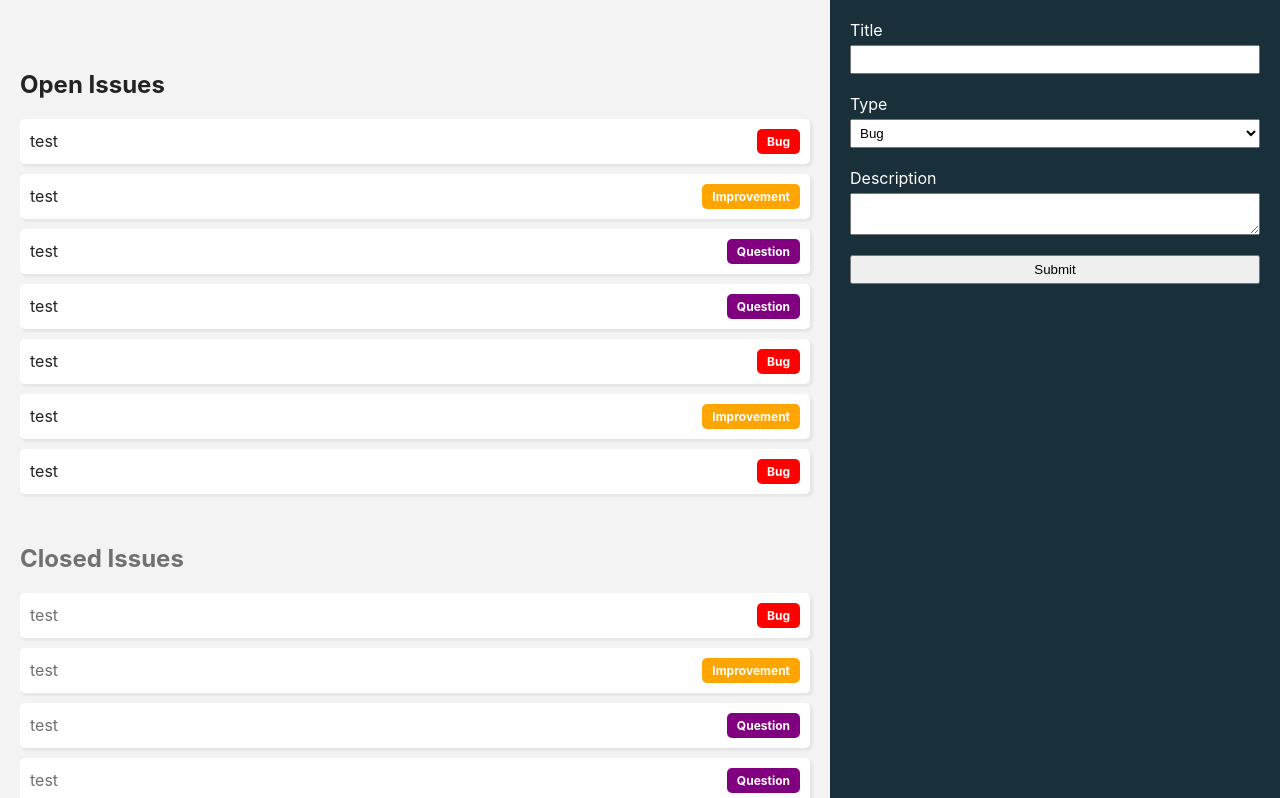
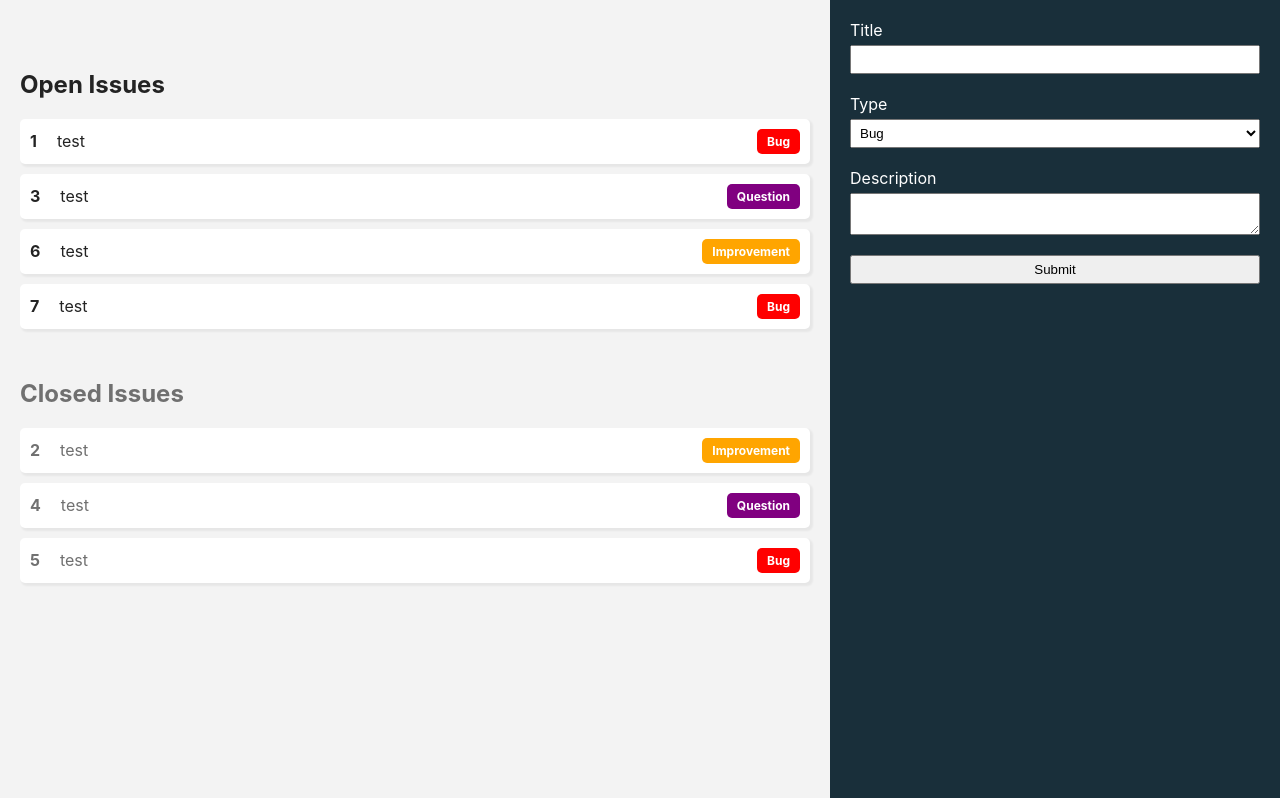
Before and after one commit to carlflor/tracker, a React (Create React App) app: page / in a window 1280 px wide. Shown: the top 798 px of the page. Built offline with nearby package versions, Linux system fonts and the light colour scheme.

Commit message:
setup context for issues

```diff
--- a/src/components/App.jsx
+++ b/src/components/App.jsx
@@ -3,6 +3,7 @@ import IssueForm from './IssueForm';
 import IssueList from './IssueList';
 import './App.scss';
 
+import { withAppContext } from '../context.js';
 
 class App extends Component {
   render() {
@@ -11,14 +12,14 @@ class App extends Component {
         <div className="main">
           <div className="issue-chart">
           </div>
-          <IssueList />
+          <IssueList issues={this.props.issues} />
         </div>
         <div className="sidebar">
-          <IssueForm />
+          <IssueForm addIssue={this.props.addIssue} />
         </div>
       </div>
     );
   }
 }
 
-export default App;
+export default withAppContext(App);
--- a/src/components/IssueForm.jsx
+++ b/src/components/IssueForm.jsx
@@ -26,6 +26,7 @@ class IssueForm extends Component {
   handleSubmit(event) {
     event.preventDefault();
     console.log(this.state);
+    this.props.addIssue(this.state);
   }
 
   _renderIssueTypeOptions() {
--- a/src/components/IssueList.jsx
+++ b/src/components/IssueList.jsx
@@ -4,10 +4,13 @@ import './IssueList.scss';
 import IssueListItem from './IssueListItem.jsx';
 
 class IssueList extends Component {
-  _renderList() {
-    return this.props.open.map(issue => (
+
+  _renderIssues(isOpen) {
+    const openIssues = this.props.issues.filter( issue => issue.active === isOpen );
+    return openIssues.map(issue  => (
       <IssueListItem
         key={issue.id}
+        id={issue.id}
         title={issue.title}
         type={issue.type}
         description={issue.description}
@@ -21,11 +24,11 @@ class IssueList extends Component {
       <div className="issue-list">
         <div className="body">
           <h2>Open Issues</h2>
-          {this._renderList()}
+          {this._renderIssues(true)}
         </div>
         <div className="body -closed">
           <h2>Closed Issues</h2>
-          {this._renderList()}
+          {this._renderIssues(false)}
         </div>
       </div>
     )
@@ -33,24 +36,7 @@ class IssueList extends Component {
 }
 
 IssueList.defaultProps = {
-  open: [
-    {id: 1,  title: 'test', type: 'Bug', description: 'test', active: true},
-    {id: 2, title: 'test', type: 'Improvement', description: 'test', active: true},
-    {id: 3, title: 'test', type: 'Question', description: 'test', active: true},
-    {id: 4, title: 'test', type: 'Question', description: 'test', active: true},
-    {id: 5, title: 'test', type: 'Bug', description: 'test', active: true},
-    {id: 6, title: 'test', type: 'Improvement', description: 'test', active: true},
-    {id: 7, title: 'test', type: 'Bug', description: 'test', active: true},
-  ],
-  closed: [
-    {id: 1,  title: 'test', type: 'Bug', description: 'test', active: true},
-    {id: 2, title: 'test', type: 'Bug', description: 'test', active: true},
-    {id: 3, title: 'test', type: 'Bug', description: 'test', active: true},
-    {id: 4, title: 'test', type: 'Bug', description: 'test', active: true},
-    {id: 5, title: 'test', type: 'Bug', description: 'test', active: true},
-    {id: 6, title: 'test', type: 'Bug', description: 'test', active: true},
-    {id: 7, title: 'test', type: 'Bug', description: 'test', active: true},
-  ],
+  issues: []
 }
 
 export default IssueList;
--- a/src/components/IssueListItem.jsx
+++ b/src/components/IssueListItem.jsx
@@ -6,7 +6,10 @@ class IssueListItem extends Component {
     const typeClass = `type -label-${this.props.type.toLowerCase()}`
     return (
       <div className="list-item">
-        <span className="title">{this.props.title}</span>
+        <div className="info">
+          <span className="id">{this.props.id}</span>
+          <span className="title">{this.props.title}</span>
+        </div>
         <span className={typeClass}>{this.props.type}</span>
       </div>
     );
--- a/src/components/IssueListItem.scss
+++ b/src/components/IssueListItem.scss
@@ -9,6 +9,11 @@
   display: flex;
   align-items: center;
   justify-content: space-between;
+
+  > .info > .id {
+    font-weight: bold;
+    margin-right: $content-spacing;
+  }
 
   > .type {
     padding: 5px 10px;
--- /dev/null
+++ b/src/context.js
@@ -0,0 +1,75 @@
+import React, { Component, createContext } from 'react';
+
+const initialState = {
+  form: 'new',
+  idCounter: 7,
+  issues: [
+    {id: 1,  title: 'test', type: 'Bug', description: 'test', active: true},
+    {id: 2, title: 'test', type: 'Improvement', description: 'test', active: false},
+    {id: 3, title: 'test', type: 'Question', description: 'test', active: true},
+    {id: 4, title: 'test', type: 'Question', description: 'test', active: false},
+    {id: 5, title: 'test', type: 'Bug', description: 'test', active: false},
+    {id: 6, title: 'test', type: 'Improvement', description: 'test', active: true},
+    {id: 7, title: 'test', type: 'Bug', description: 'test', active: true},
+  ]
+};
+
+const { Provider, Consumer } = createContext();
+
+export class AppProvider extends Component {
+  constructor(props) {
+    super(props);
+    this.state = {
+      ...initialState,
+    };
+
+    this.addIssue = this.addIssue.bind(this);
+  }
+
+  addIssue(data) {
+    const { title, type, description } = data;
+    const id = this.state.idCounter + 1;
+
+    this.setState( prevState => ({
+      idCounter: id,
+      issues: [
+        ...prevState.issues,
+        { id, title, type, description, active: true }
+      ]
+    }))
+  }
+
+  render() {
+    const value = {
+      ...this.state,
+      addIssue: this.addIssue
+    }
+
+    return (
+      <Provider value={value}>
+        {this.props.children}
+      </Provider>
+    );
+  }
+
+}
+
+export function withAppContext(Component) {
+  return function WrapperComponent(props) {
+
+    const child = state => (
+      <Component
+        {...props}
+        form={state.form}
+        issues={state.issues}
+        addIssue={state.addIssue}
+      />
+    );
+
+    return (
+      <Consumer>
+        {child}
+      </Consumer>
+    );
+  }
+}
--- a/src/index.js
+++ b/src/index.js
@@ -4,7 +4,13 @@ import './index.scss';
 import App from './components/App.jsx';
 import * as serviceWorker from './serviceWorker';
 
-ReactDOM.render(<App />, document.getElementById('root'));
+import { AppProvider } from './context.js';
+
+ReactDOM.render(
+  <AppProvider>
+      <App />
+  </AppProvider>
+  , document.getElementById('root'));
 
 // If you want your app to work offline and load faster, you can change
 // unregister() to register() below. Note this comes with some pitfalls.
```
